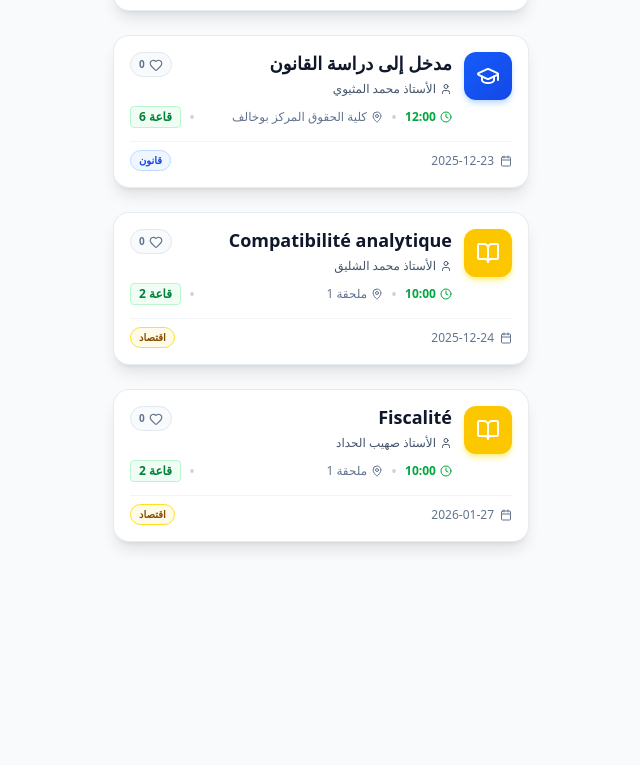
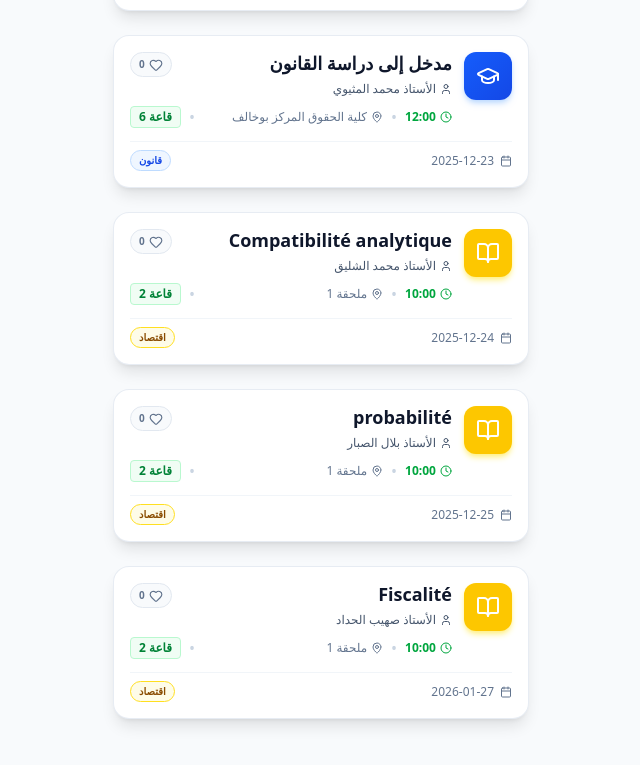
Before and after one commit to AbdellahBM/orema_courses, a Next.js app: page / in a window 1280 px wide. Shown: the part 1163-1928 px from the top of the page, without its empty margins (319-959 px from the left). Built offline with nearby package versions, Linux system fonts and the light colour scheme.

Commit message:
Add new confirmed probability class session on Thursday

```diff
--- a/app/home/data.ts
+++ b/app/home/data.ts
@@ -98,6 +98,20 @@ export const scheduleData: ClassSession[] = [
     initialLikes: 0,
   },
 
+  // Thursday - Dec 25, 2025
+  {
+    id: "9",
+    subject: "probabilité",
+    day: "الخميس",
+    date: "2025-12-25",
+    time: "10:00",
+    location: "ملحقة 1",
+    room: "2",
+    professor: "الأستاذ بلال الصبار",
+    category: "Economics",
+    initialLikes: 0,
+  },
+
   // Saturday - Jan 27, 2026
   {
     id: "7",
```
